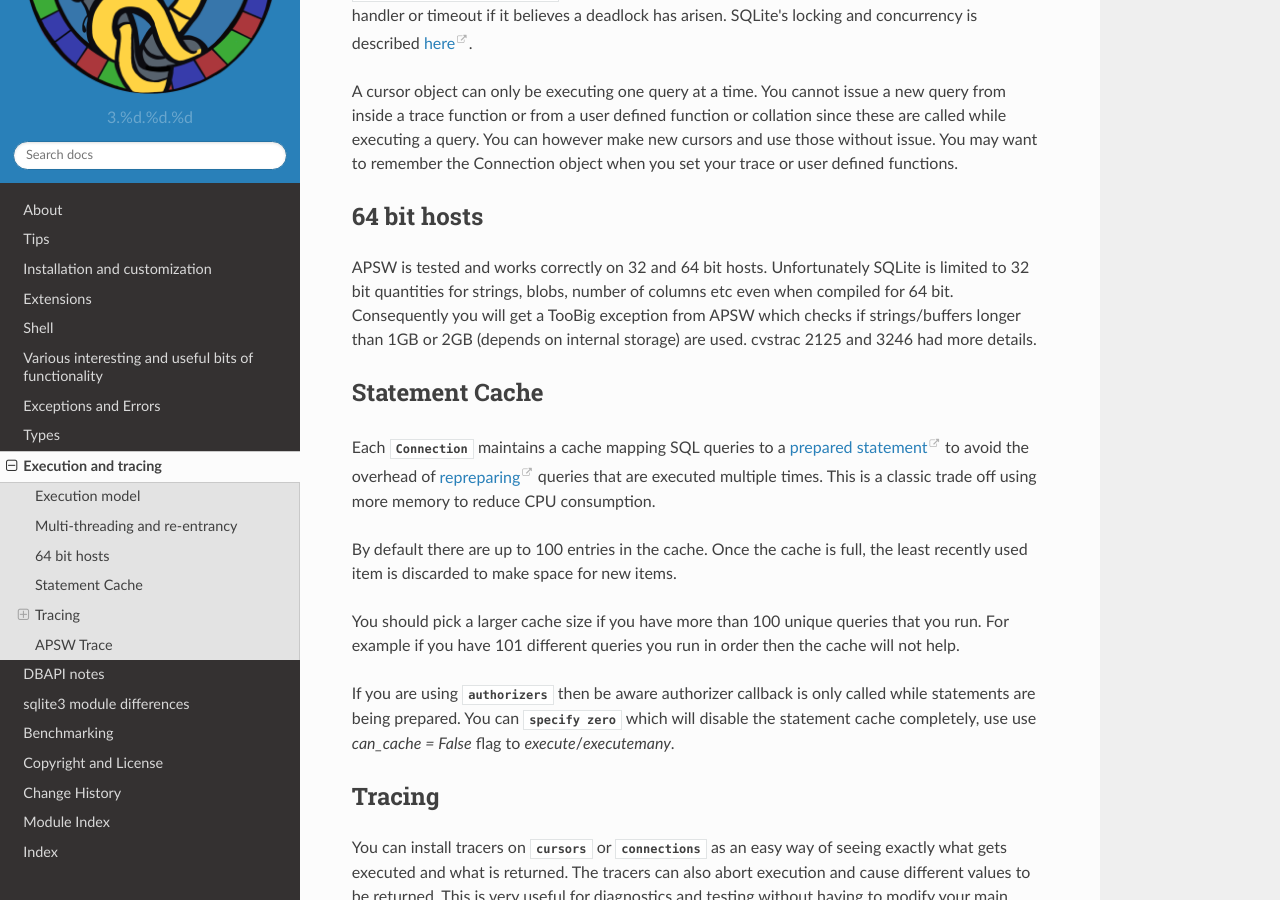
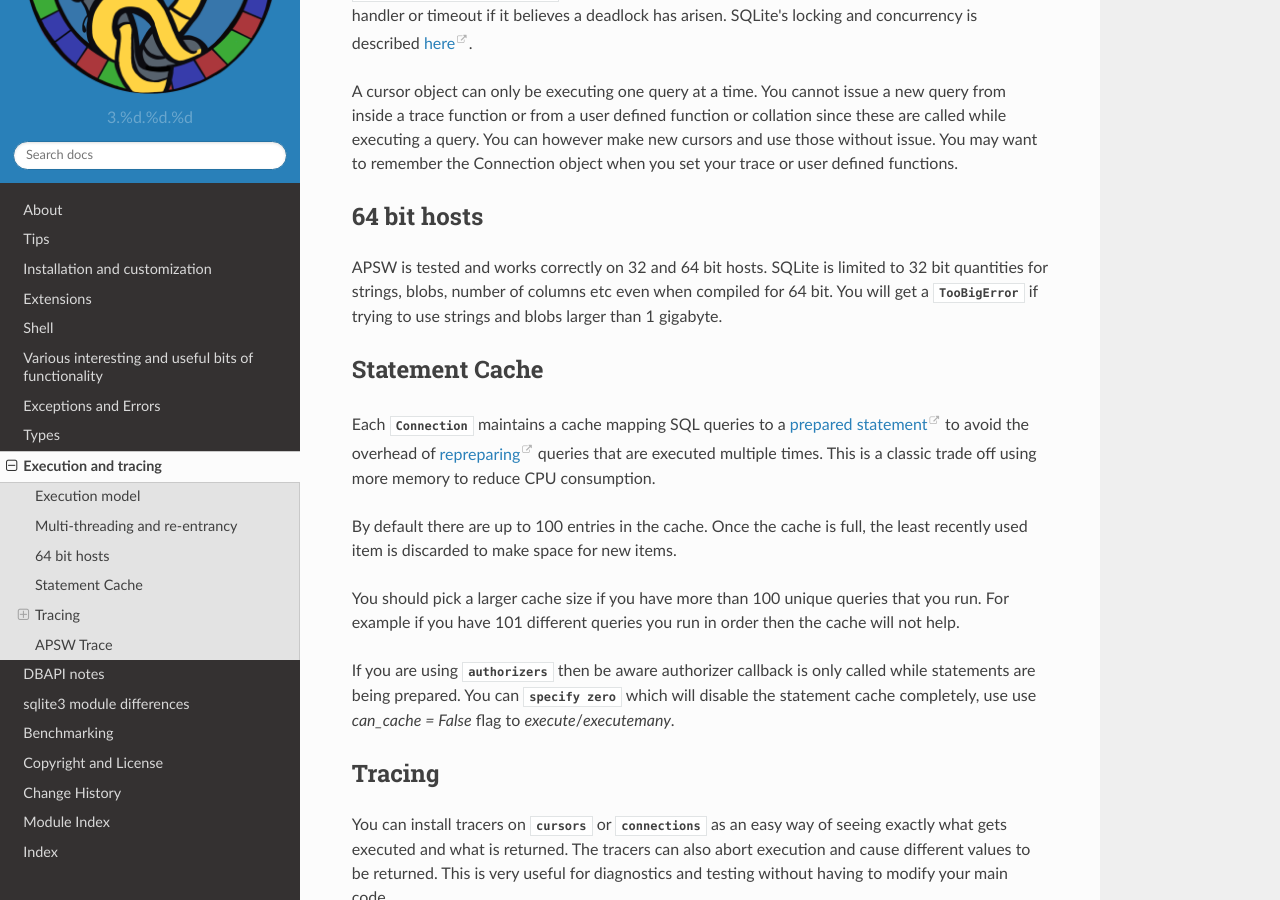
Before and after one commit to rogerbinns/apsw, a Sphinx documentation site: the page built from doc/execution.rst, in a window 1280 px wide and 900 px high, scrolled down 1258 px. Built offline with Sphinx 7.4.7 and the Read the Docs theme 2.0.0, drawn with Linux system fonts in a browser that asks for light colours; pages that are not in the unit, such as notebooks, are missing from menus; the version number is read from the project's files by our own code.

Commit message:
Simplify 64 bit text

```diff
--- a/doc/changes.rst
+++ b/doc/changes.rst
@@ -1982,7 +1982,7 @@ The test code has been converted into using the unittest module. Run
 errors.
 
 Updated code to work correctly with new :c:type:`Py_ssize_t` introduced
-in Python 2.5. See :ref:`64 bit hosts, Python 2.5+ <x64bitpy25>` for
+in Python 2.5. See 64 bit hosts, Python 2.5+ for
 more details on how Python and SQLite handle 64 bit sized items.
 
 The following functions were added to SQLite and are wrapped. They are
--- a/doc/execution.rst
+++ b/doc/execution.rst
@@ -74,17 +74,14 @@ query. You can however make new cursors and use those without
 issue. You may want to remember the Connection object when you set
 your trace or user defined functions.
 
-.. _x64bitpy25:
-
 64 bit hosts
 ============
 
 APSW is tested and works correctly on 32 and 64 bit hosts.
-Unfortunately SQLite is limited to 32 bit quantities for strings,
+SQLite is limited to 32 bit quantities for strings,
 blobs, number of columns etc even when compiled for 64 bit.
-Consequently you will get a TooBig exception from APSW which checks if
-strings/buffers longer than 1GB or 2GB (depends on internal storage)
-are used. cvstrac 2125 and 3246 had more details.
+You will get a :exc:`TooBigError` if trying to use strings
+and blobs larger than 1 gigabyte.
 
 .. _statementcache:
 
```
